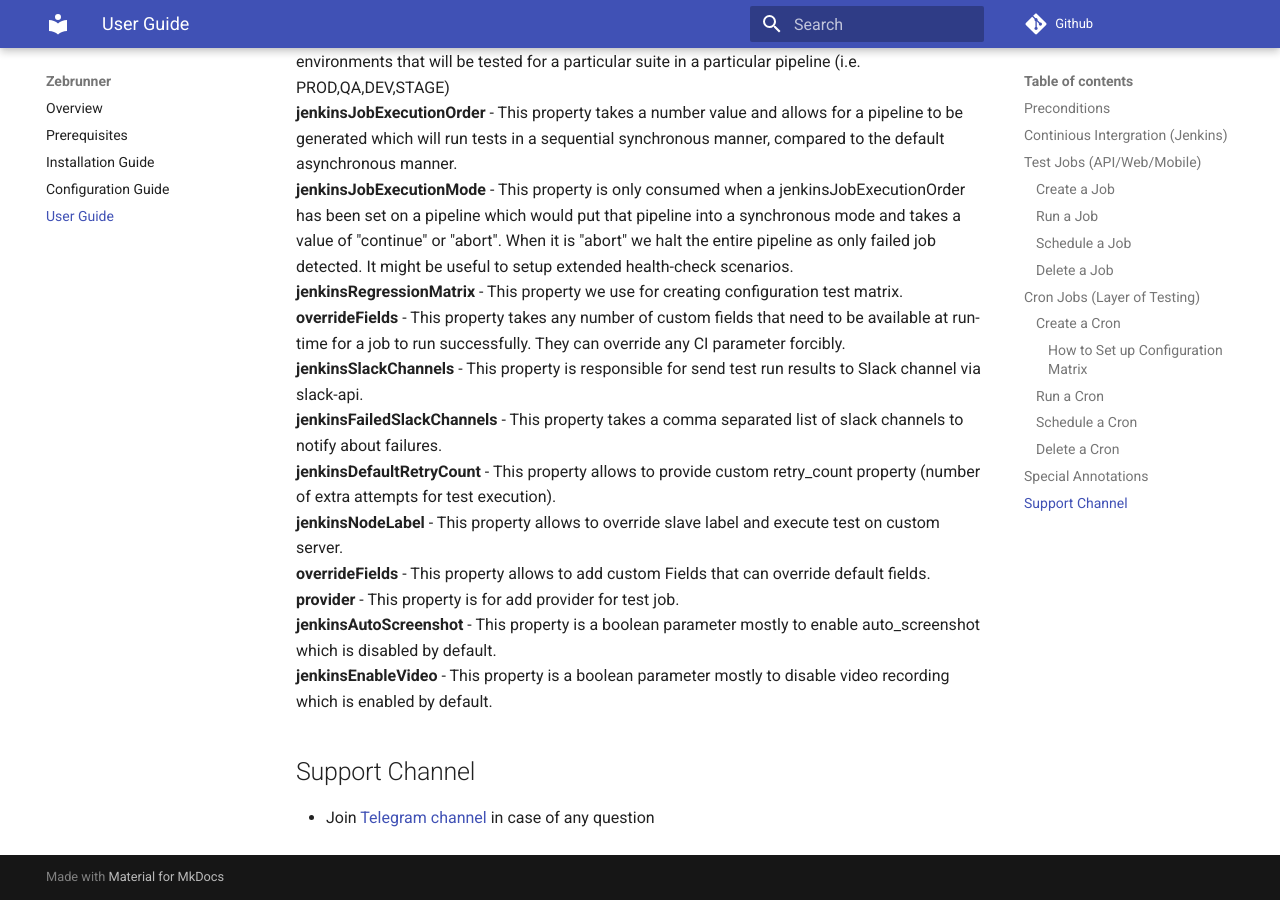
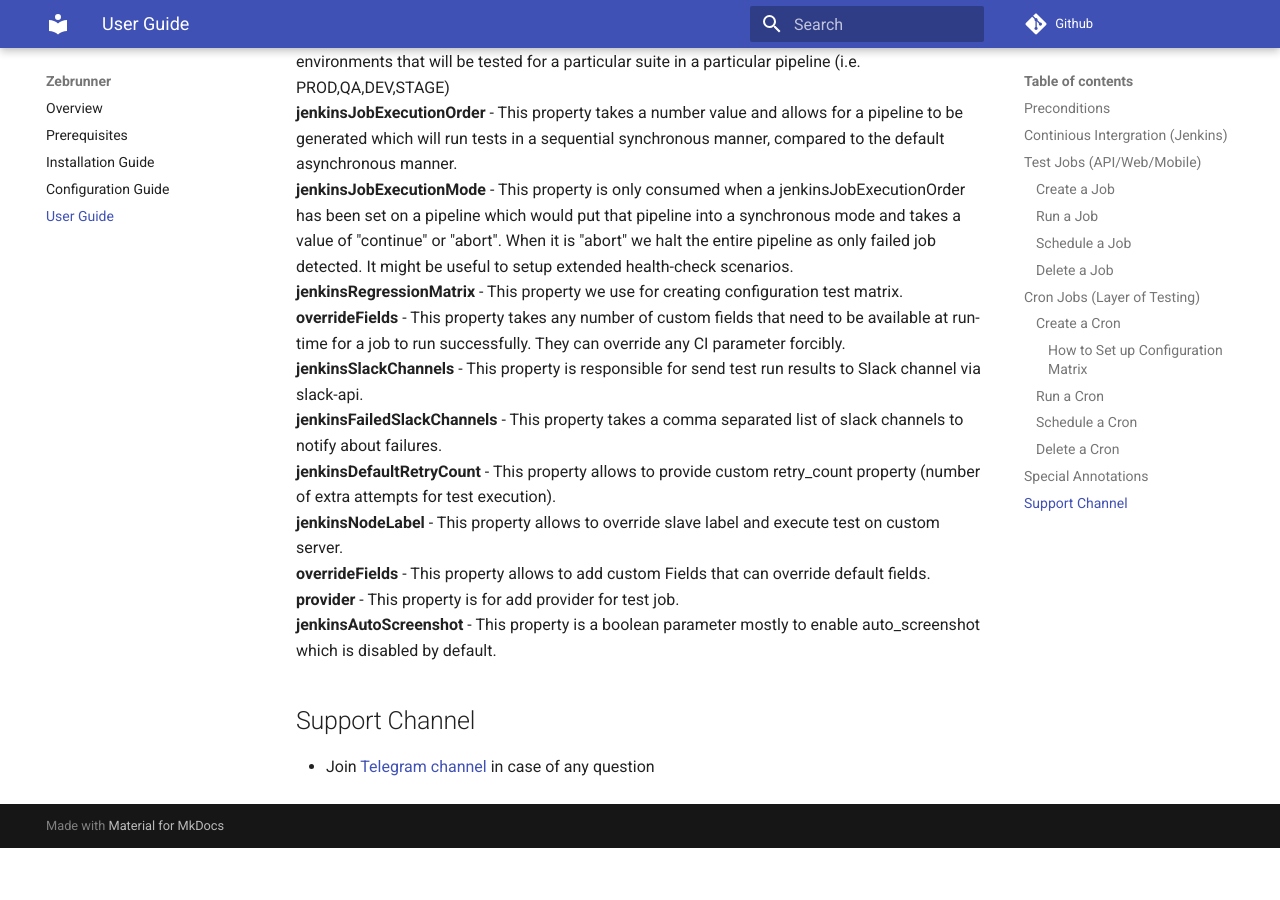
Before and after one commit to zebrunner/community-edition, an MkDocs documentation site: the page built from docs/user-guide.md, in a window 1280 px wide and 900 px high, scrolled down 4205 px. Built offline with MkDocs 1.6.1 and Material for MkDocs 9.7.7, drawn with Linux system fonts in a browser that asks for light colours; comment, search, counter and statistics services are not loaded; old or Windows-style settings are respelled for this version of MkDocs; after the commit the page ends 5053 px from its top, so only the background shows below that.

Commit message:
#439: removed information about jenkinsEnableVideo from docs/user-guide.md

```diff
--- a/docs/user-guide.md
+++ b/docs/user-guide.md
@@ -161,8 +161,6 @@ When it is "abort" we halt the entire pipeline as only failed job detected. It m
 </br>
 <b>jenkinsAutoScreenshot</b> - This property is a boolean parameter mostly to enable auto_screenshot which is disabled by default.
 </br>
-<b>jenkinsEnableVideo</b> - This property is a boolean parameter mostly to disable video recording which is enabled by default.
-</br>
 
 ## Support Channel
 
```
